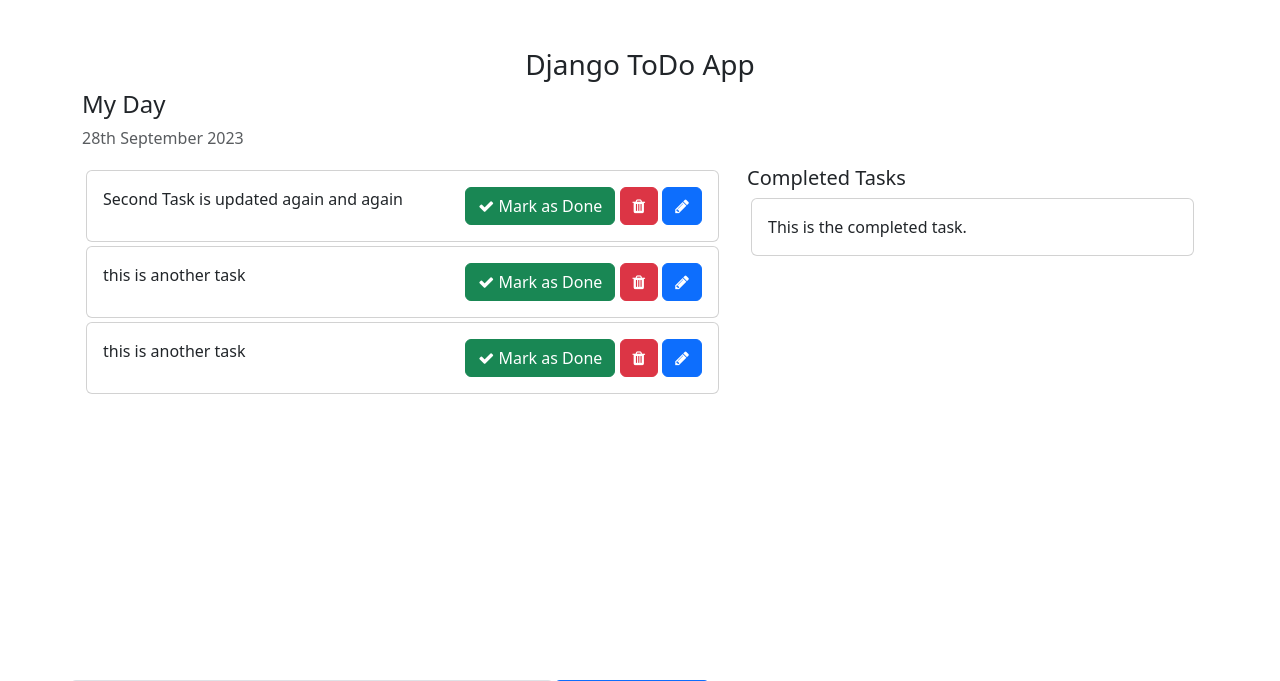
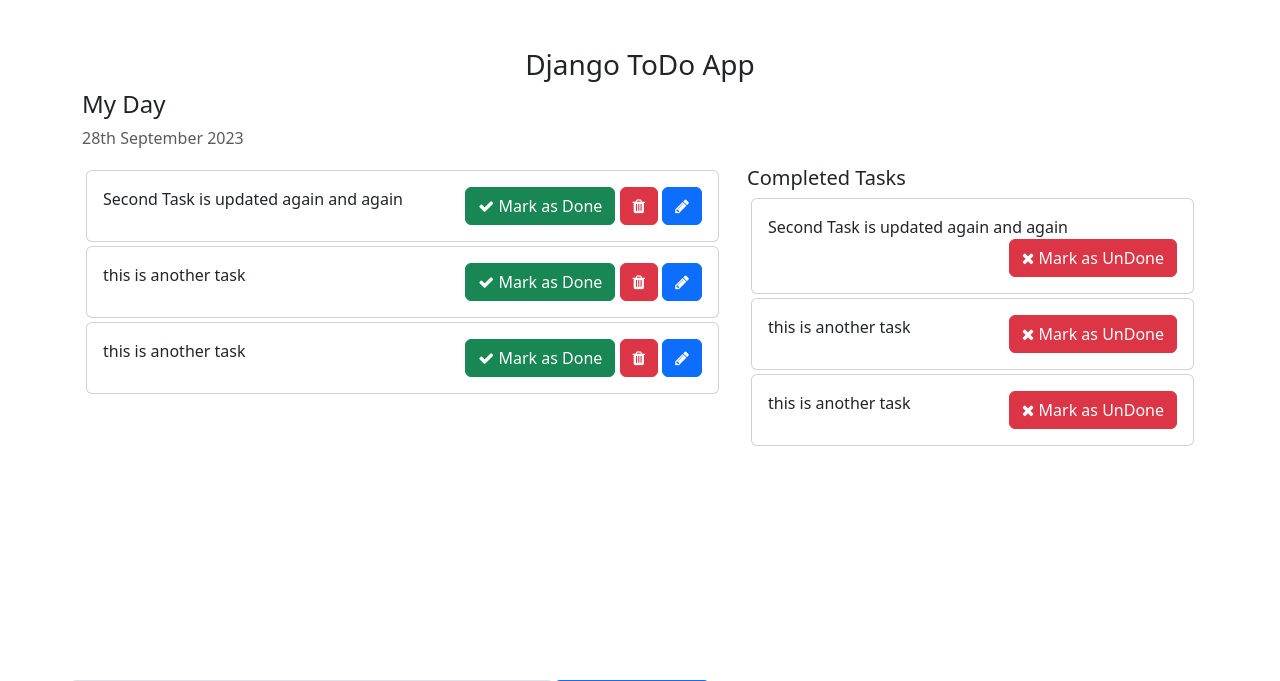
Before and after one commit to GeekBoySachin/todo, a Django app: template templates/home.html in a window 1280 px wide. Shown: the top 681 px of the page. Run offline with Django 4.2, Linux system fonts and the light colour scheme; the template is opened without the code that fills it: values that come from a table or form of the project are taken from there, others are empty; data comes from the database, SQL or seed files in the repository; both versions use the stored data as it was after the commit.

Commit message:
Delete functionality added

```diff
--- a/templates/home.html
+++ b/templates/home.html
@@ -31,9 +31,9 @@
                     <div class="card-body">
                         {{ task.task }}
                         <span style="position: relative; float: right;">
-                            <a class="btn btn-success"><i class="fa fa-check"></i> Mark as Done</a>
-                            <a class="btn btn-danger"><i class="fa fa-trash"></i></a>
-                            <a class="btn btn-primary"><i class="fa fa-pencil"></i></a>
+                            <a href = "{% url 'mark_as_done' task.id %}" class="btn btn-success"><i class="fa fa-check"></i> Mark as Done</a>
+                            <a href = "{% url 'delete_task' task.id %}" class="btn btn-danger"><i class="fa fa-trash"></i></a>
+                            <a href = "{% url 'edit_task' task.id %}"class="btn btn-primary"><i class="fa fa-pencil"></i></a>
                         </span>
                     </div>
                 </div>
@@ -42,11 +42,16 @@
             <div class="col-md-5 col-lg-5">
                 <h5>Completed Tasks</h5>
                 <!-- List of all the tasks that have completed -->
+                {% for task in completed_tasks %}
                 <div class="card m-1">
                     <div class="card-body">
-                        This is the completed task.
+                        {{task.task}}
+                        <span style="position: relative; float: right;">
+                            <a href = "{% url 'mark_as_undone' task.id %}" class="btn btn-danger"><i class="fa fa-close"></i> Mark as UnDone</a>
+                        </span>
                     </div>
                 </div>
+                {% endfor %}
             </div>
         </div>
         <div class="row">
--- a/todo/urls.py
+++ b/todo/urls.py
@@ -3,5 +3,9 @@
 
 urlpatterns = [
     #To Do
-    path('addTask/',views.addTask,name='addTask')
+    path('addTask/',views.addTask,name='addTask'),
+    path('mark_as_done/<int:pk>',views.mark_as_done,name='mark_as_done'),
+    path('mark_as_undone/<int:pk>',views.mark_as_undone,name='mark_as_undone'),
+    path('edit_task/<int:pk>',views.edit_task,name='edit_task'),
+    path('delete_task/<int:pk>',views.delete_task,name='delete_task')
 ]
--- a/todo_main/views.py
+++ b/todo_main/views.py
@@ -4,7 +4,9 @@
 
 def home(request):
     tasks = Task.objects.filter(is_completed=False).order_by('-updated_at')
+    completed_tasks = Task.objects.filter(is_completed=True).order_by('-updated_at')
     context = {
-        "tasks":tasks
+        "tasks":tasks,
+        "completed_tasks":completed_tasks
     }
     return render(request,"home.html",context=context)
```
Also changed, not shown: templates/edit_task.html (added, +33 -0 lines), todo/views.py (+31 -1 lines), db.sqlite3.
